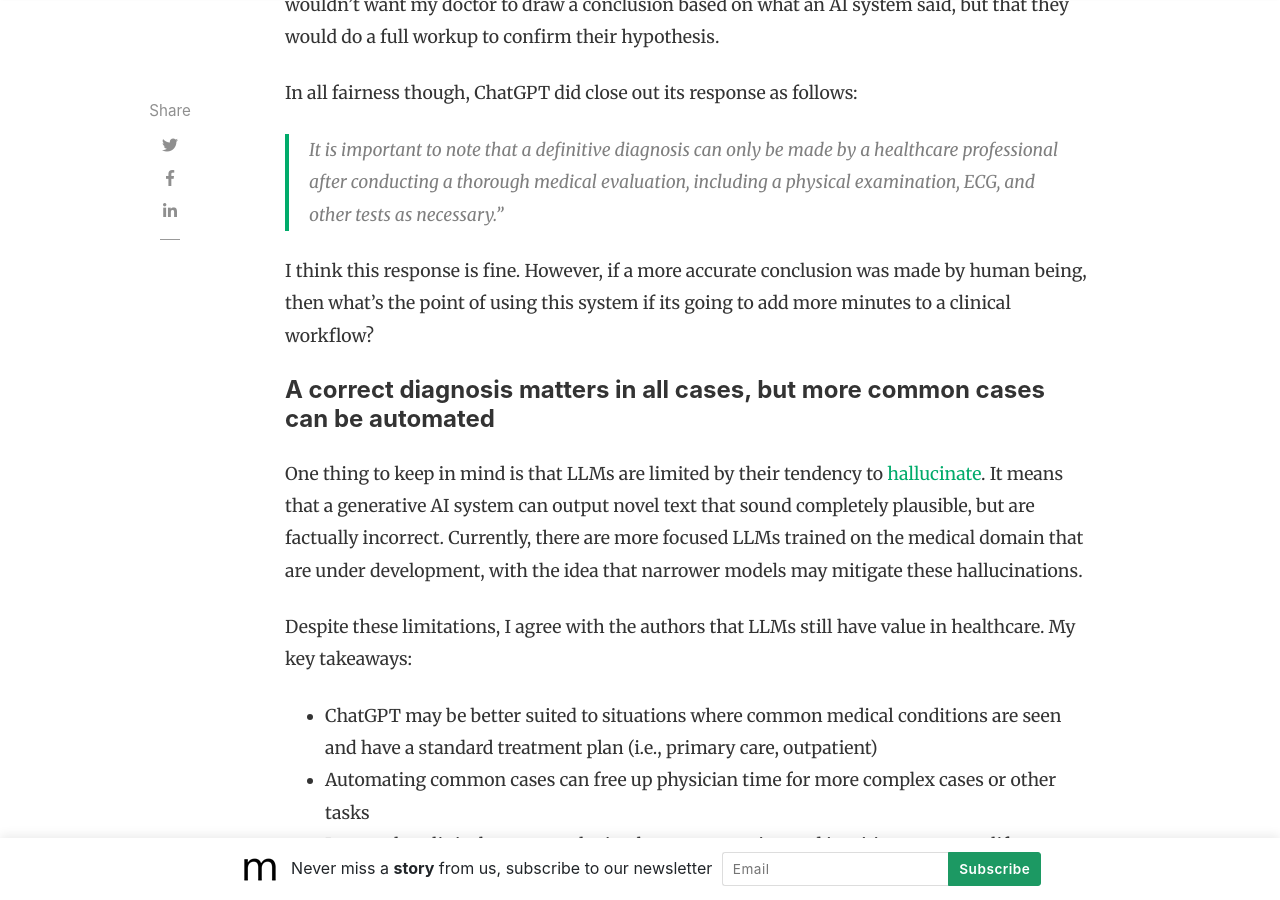
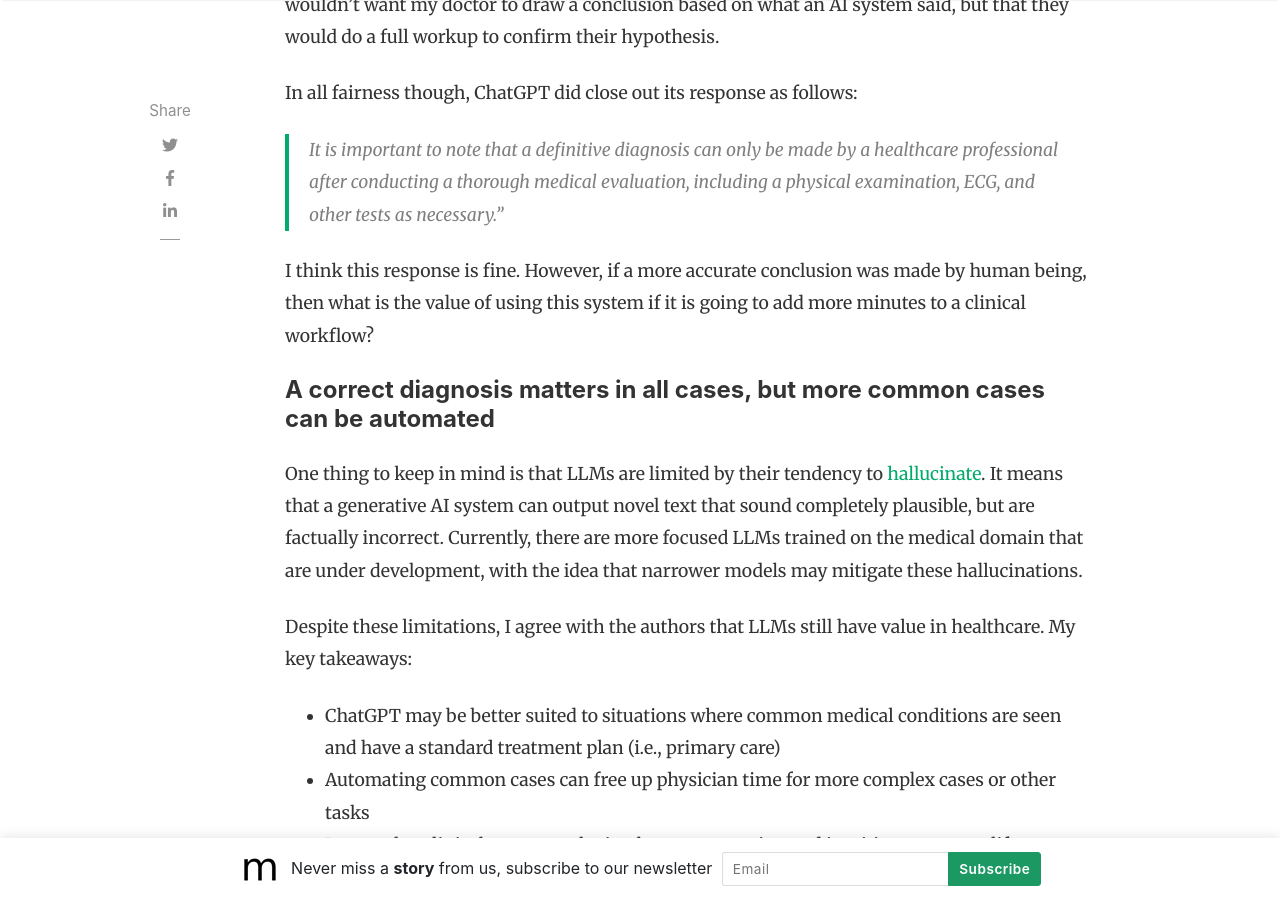
Before and after one commit to slsu0424/slsu0424.github.io, a Jekyll site: the page built from _posts/2023-06-02-test.md, in a window 1280 px wide and 900 px high, scrolled down 3100 px. Built offline with Jekyll 4.4.1, drawn with Linux system fonts in a browser that asks for light colours; nearby versions of some CDN libraries; comment, search, counter and statistics services are not loaded.

Commit message:
Update 2023-06-02-test.md

```diff
--- a/_posts/2023-06-02-test.md
+++ b/_posts/2023-06-02-test.md
@@ -46,14 +46,14 @@
 
 > It is important to note that a definitive diagnosis can only be made by a healthcare professional after conducting a thorough medical evaluation, including a physical examination, ECG, and other tests as necessary."
 
-I think this response is fine.  However, if a more accurate conclusion was made by human being, then what's the point of using this system if its going to add more minutes to a clinical workflow?
+I think this response is fine.  However, if a more accurate conclusion was made by human being, then what is the value of using this system if it is going to add more minutes to a clinical workflow?
 
 #### A correct diagnosis matters in all cases, but more common cases can be automated
 
 One thing to keep in mind is that LLMs are limited by their tendency to [hallucinate](https://spectrum.ieee.org/ai-hallucination).  It means that a generative AI system can output novel text that sound completely plausible, but are factually incorrect.  Currently, there are more focused LLMs trained on the medical domain that are under development, with the idea that narrower models may mitigate these hallucinations.
 
 Despite these limitations, I agree with the authors that LLMs still have value in healthcare.  My key takeaways:
-* ChatGPT may be better suited to situations where common medical conditions are seen and have a standard treatment plan (i.e., primary care, outpatient)
+* ChatGPT may be better suited to situations where common medical conditions are seen and have a standard treatment plan (i.e., primary care)
 * Automating common cases can free up physician time for more complex cases or other tasks
 * In complex clinical cases, employing human reasoning and intuition can mean life or death for a patient
 
```
